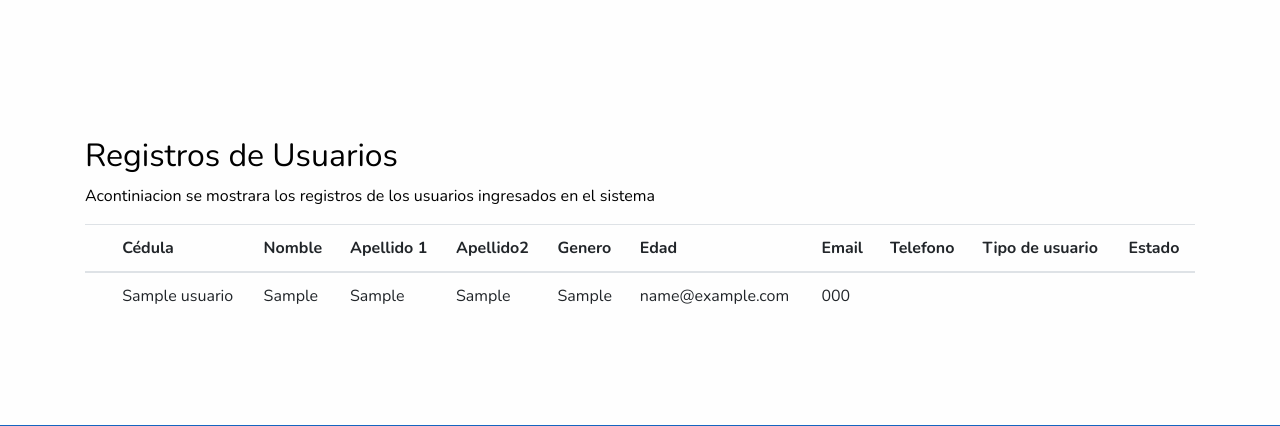
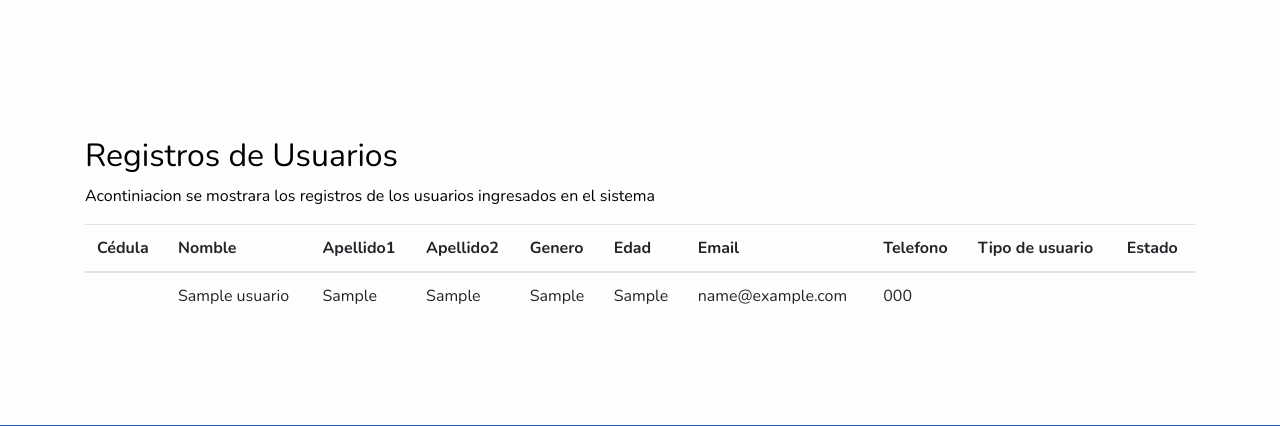
Before and after one commit to ODQC/Proyecto1_PrograIV, a PHP site: page /registros.php in a window 1280 px wide. Shown: the part 444-870 px from the top of the page. Run offline with PHP 8.4, Linux system fonts and the light colour scheme; the visitor is signed in with stand-in values (Sample User, id 1); tables that the repository leaves empty or names only in its code hold one stand-in row (values such as "Sample post"); data that the repository does not hold is empty; some libraries are stand-ins or nearby versions.

Commit message:
Update registros.php

```diff
--- a/Front-end/registros.php
+++ b/Front-end/registros.php
@@ -170,10 +170,10 @@ echo $_SESSION['user'];
 
           <thead>
             <tr>
-              <th></th>
+
               <th>Cédula</th>
               <th>Nomble</th>
-              <th>Apellido 1</th>
+              <th>Apellido1</th>
               <th>Apellido2</th>
               <th>Genero</th>
               <th>Edad</th>
```
